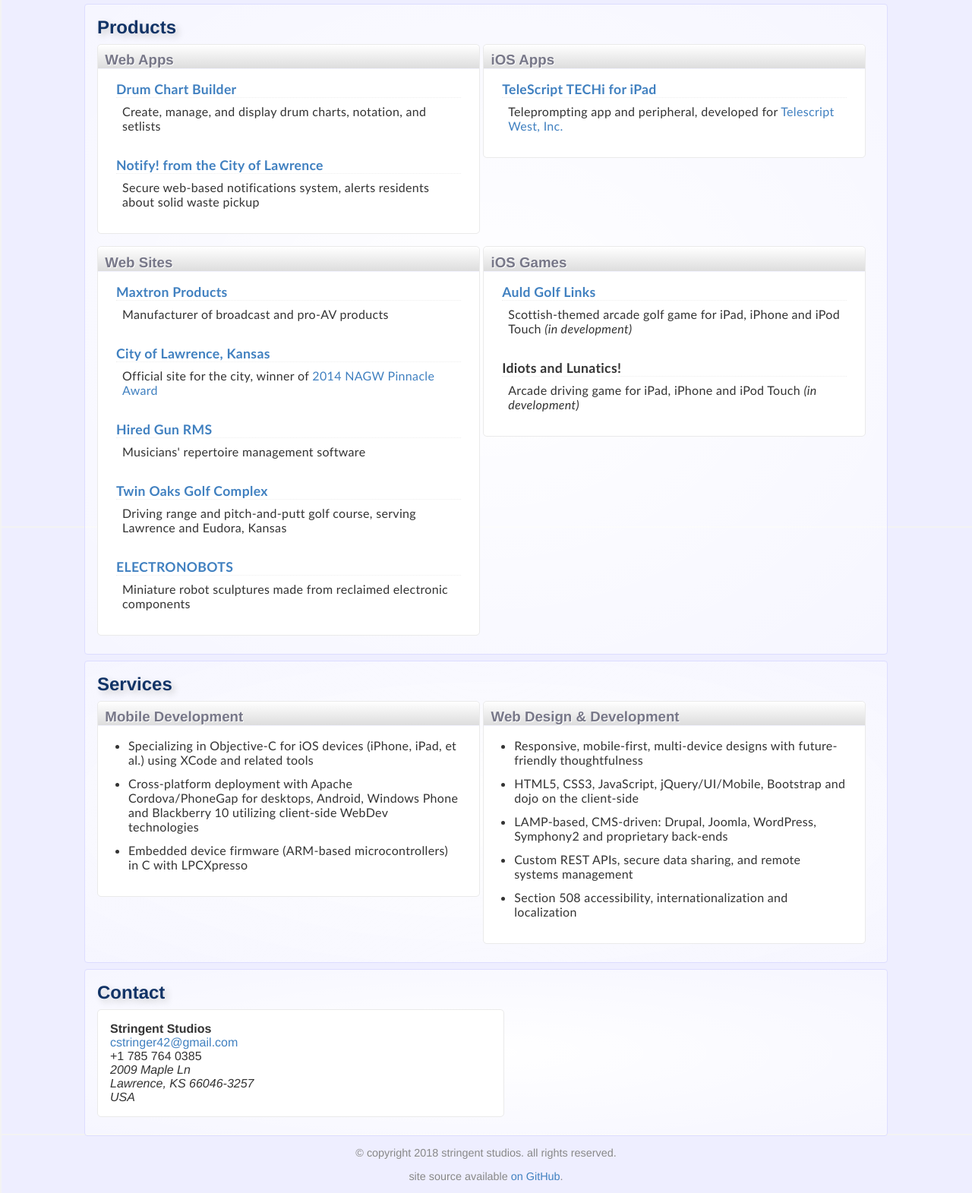
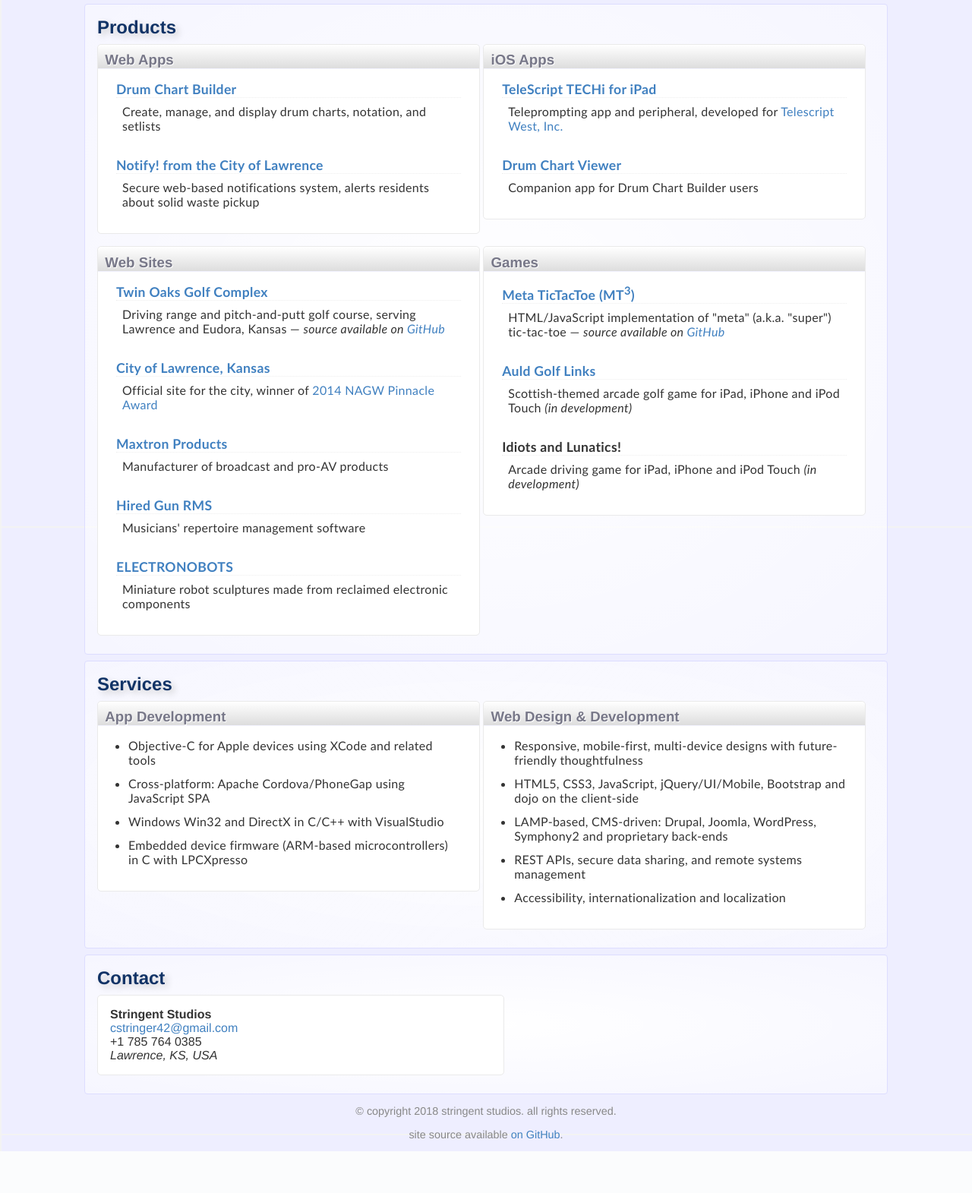
Before and after one commit to cstringer/stringentweb, a PHP site: page / in a window 1280 px wide. Shown: the part 107-1678 px from the top of the page at 76% size. After the commit the page ends 1623 px from the top, so only its background shows below. Run offline with PHP 8.4, Linux system fonts and the light colour scheme; some libraries are stand-ins or nearby versions.

Commit message:
Content updates

```diff
--- a/index.php
+++ b/index.php
@@ -5,7 +5,7 @@
  @version   1.0.2
  @updated   2015-11-16
  @copyright &copy; Copyright 2015 by Stringent Studios. All rights reserved.
-*/
+ */
 
 // IMPORTANT - set the default time zone
 date_default_timezone_set('America/Chicago');
@@ -73,7 +73,7 @@
      </dl>
 
      <dl class="item">
-     <dt><a href="https://notify.lawrenceks.org" target="_blank" tabindex="0">Notify! from the City of Lawrence</a></dt>
+     <dt><a href="https://web.archive.org/web/20170210175003/https://notify.lawrenceks.org/" target="_blank" tabindex="0">Notify! from the City of Lawrence</a></dt>
       <dd tabindex="0">Secure web-based notifications system, alerts residents about solid waste pickup</dd>
      </dl>
 
@@ -82,10 +82,16 @@
     <div class="section-group">
 
      <h3 tabindex="0">iOS Apps</h3>
+
      <dl class="item">
       <dt><a href="http://www.telescriptwest.com/telescriptwest-U042412/products/telescript_techi_details.html" target="_blank" tabindex="0">TeleScript TECHi for iPad</a></dt>
        <dd tabindex="0">Teleprompting app and peripheral, developed for
       <a href="http://www.telescriptwest.com" target="_blank" tabindex="0">Telescript West, Inc.</a></dd>
+     </dl>
+
+     <dl class="item">
+      <dt><a href="https://itunes.apple.com/us/app/drum-chart-viewer/id1258372853?mt=8" target="_blank" tabindex="0">Drum Chart Viewer</a></dt>
+       <dd tabindex="0">Companion app for Drum Chart Builder users</dd>
      </dl>
 
     </div>
@@ -95,8 +101,9 @@
      <h3 tabindex="0">Web Sites</h3>
 
      <dl class="item">
-     <dt><a href="http://maxtronproducts.com" target="_blank" tabindex="0">Maxtron Products</a></dt>
-      <dd tabindex="0">Manufacturer of broadcast and pro-AV products</dd>
+     <dt><a href="http://twinoaksgolfks.com" target="_blank" tabindex="0">Twin Oaks Golf Complex</a></dt>
+      <dd tabindex="0">Driving range and pitch-and-putt golf course, serving Lawrence and Eudora, Kansas
+        &mdash; <i>source available on <a href="https://github.com/cstringer/Twin-Oaks-Website" target="_blank">GitHub</a></i></dd>
      </dl>
 
      <dl class="item">
@@ -106,13 +113,13 @@
      </dl>
 
      <dl class="item">
-     <dt><a href="http://hiredgunrms.com" target="_blank" tabindex="0">Hired Gun RMS</a></dt>
-      <dd tabindex="0">Musicians' repertoire management software</dd>
+     <dt><a href="http://maxtronproducts.com" target="_blank" tabindex="0">Maxtron Products</a></dt>
+      <dd tabindex="0">Manufacturer of broadcast and pro-AV products</dd>
      </dl>
 
      <dl class="item">
-     <dt><a href="http://twinoaksgolfks.com" target="_blank" tabindex="0">Twin Oaks Golf Complex</a></dt>
-      <dd tabindex="0">Driving range and pitch-and-putt golf course, serving Lawrence and Eudora, Kansas</dd>
+     <dt><a href="http://hiredgunrms.com" target="_blank" tabindex="0">Hired Gun RMS</a></dt>
+      <dd tabindex="0">Musicians' repertoire management software</dd>
      </dl>
 
      <dl class="item">
@@ -124,7 +131,13 @@
 
     <div class="section-group">
 
-     <h3 tabindex="0">iOS Games</h3>
+     <h3 tabindex="0">Games</h3>
+
+     <dl class="item">
+     <dt><a href="https://cstringer.github.io/MetaTicTacToe/" target="_blank" tabindex="0">Meta TicTacToe (MT<sup>3</sup>)</a></dt>
+      <dd tabindex="0">HTML/JavaScript implementation of "meta" (a.k.a. "super") tic-tac-toe
+        &mdash; <i>source available on <a href="https://github.com/cstringer/MetaTicTacToe" target="_blank">GitHub</a></i></dd>
+     </dl>
 
      <dl class="item">
      <dt><a href="http://auldgolflinks.com" target="_blank" tabindex="0">Auld Golf Links</a></dt>
@@ -151,11 +164,11 @@
    <div class="section-content">
 
     <div class="section-group">
-     <h3 tabindex="0">Mobile Development</h3>
+     <h3 tabindex="0">App Development</h3>
      <ul class="item">
-      <li tabindex="0">Specializing in Objective-C for iOS devices (iPhone, iPad, et al.) using XCode and related tools</li>
-      <li tabindex="0">Cross-platform deployment with Apache Cordova/PhoneGap for desktops, Android,
-          Windows Phone and Blackberry 10 utilizing client-side WebDev technologies</li>
+      <li tabindex="0">Objective-C for Apple devices using XCode and related tools</li>
+      <li tabindex="0">Cross-platform: Apache Cordova/PhoneGap using JavaScript SPA</li>
+      <li tabindex="0">Windows Win32 and DirectX in C/C++ with VisualStudio</li>
       <li tabindex="0">Embedded device firmware (ARM-based microcontrollers) in C with LPCXpresso</li>
      </ul>
     </div>
@@ -166,8 +179,8 @@
       <li tabindex="0">Responsive, mobile-first, multi-device designs with future-friendly thoughtfulness</li>
       <li tabindex="0">HTML5, CSS3, JavaScript, jQuery/UI/Mobile, Bootstrap and dojo on the client-side</li>
       <li tabindex="0">LAMP-based, CMS-driven: Drupal, Joomla, WordPress, Symphony2 and proprietary back-ends</li>
-      <li tabindex="0">Custom REST APIs, secure data sharing, and remote systems management</li>
-      <li tabindex="0">Section 508 accessibility, internationalization and localization</li>
+      <li tabindex="0">REST APIs, secure data sharing, and remote systems management</li>
+      <li tabindex="0">Accessibility, internationalization and localization</li>
      </ul>
     </div>
 
@@ -188,9 +201,7 @@
      <a href="mailto:cstringer42@gmail.com" tabindex="0">cstringer42@gmail.com</a><br>
      +1&nbsp;785&nbsp;764&nbsp;0385<br>
      <address tabindex="0">
-      2009 Maple Ln<br>
-      Lawrence, KS 66046-3257<br>
-      USA<br>
+      Lawrence,&nbsp;KS,&nbsp;USA
      </address>
     </div>
 
```
